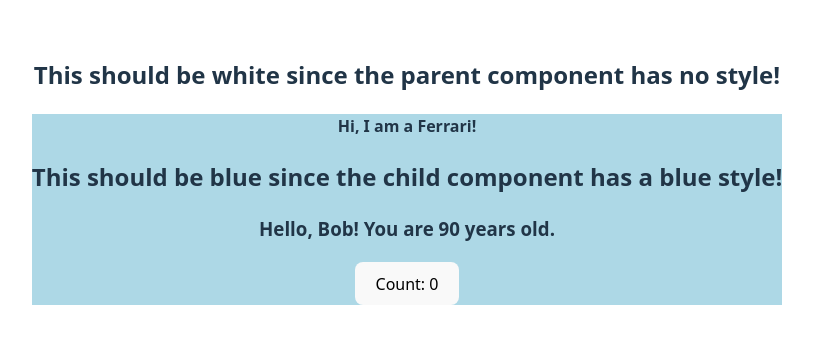
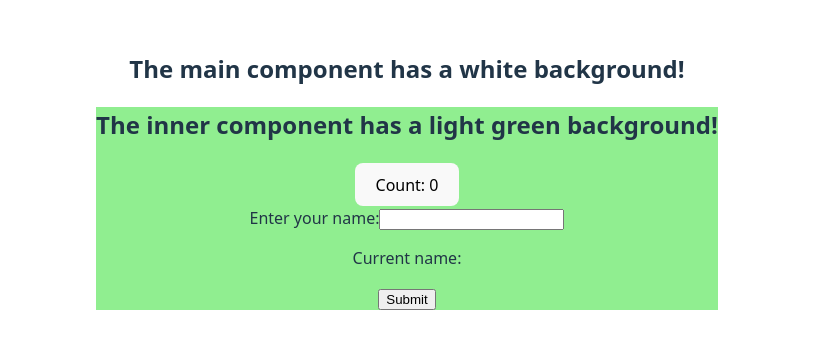
Before and after one commit to Irving7954/React-Vite-Application, a React (Vite) app: page / in a window 1280 px wide. Shown: the part 229-578 px from the top of the page, without its empty margins (233-1046 px from the left). Built offline with nearby package versions, Linux system fonts and the light colour scheme.

Commit message:
Added some minor changes relevant through the React Forms submit section, which are more interesting since they involve React versions of HTMl input form handling.

```diff
--- a/src/App.jsx
+++ b/src/App.jsx
@@ -4,17 +4,39 @@ import viteLogo from '/vite.svg'
 import './App.css'
 
 function App(props) {
-	const { brand = "Hummer", useBrand = false, name = "Bob", age = 90 } = props;
+	const { brandList = ["Hummer"], useBrands = false} = props;
+
 	const [count, setCount] = useState(0);
+	const [name, setName] = useState("");
+
+	function handleChange(e) {
+		setName(e.target.value);
+	}
+
+	function handleSubmit(e) {
+		e.preventDefault();
+		alert(name);
+	}
 
 	return (
-		<div style={{background: 'lightblue'}}>
-			{useBrand && <h4>Hi, I am a {brand}!</h4>}
+		<div style={{background: 'lightgreen'}}>
+			{useBrands && brandList.map((brand, index) => <h5 key={index}>I have a { brand }!</h5>)}
 			<div>{props.children} </div>
-			<h3>Hello, {name}! You are {age} years old.</h3>
 			<button onClick={() => setCount(count + 1)}>
 				Count: {count}
 			</button>
+			<form onSubmit={handleSubmit}>
+				<label>Enter your name:
+					<input
+						type="text"
+						value={name}
+						onChange={handleChange}
+				/>
+				</label>
+				<p>Current name: {name}</p>
+				<input type="submit" />
+			</form>
+
 		</div>
 
 	);
--- a/src/main.jsx
+++ b/src/main.jsx
@@ -5,12 +5,10 @@ import App from './App.jsx'
 
 createRoot(document.getElementById('root')).render(
 	<>
-		<h2>This should be white since the parent component has no style!</h2>
-		<App brand={"Ferrari"}
-			 useBrand
-			/*name={"Tim"}
-			--age={30}*/>
-			<h2>This should be blue since the child component has a blue style!</h2>
+		<h2>The main component has a white background!</h2>
+		<App brandList={["Ferrari", "Porsche"]}
+			 /*useBrands={false}*/>
+			<h2>The inner component has a light green background!</h2>
 		</App>
 	</>
 )
```
